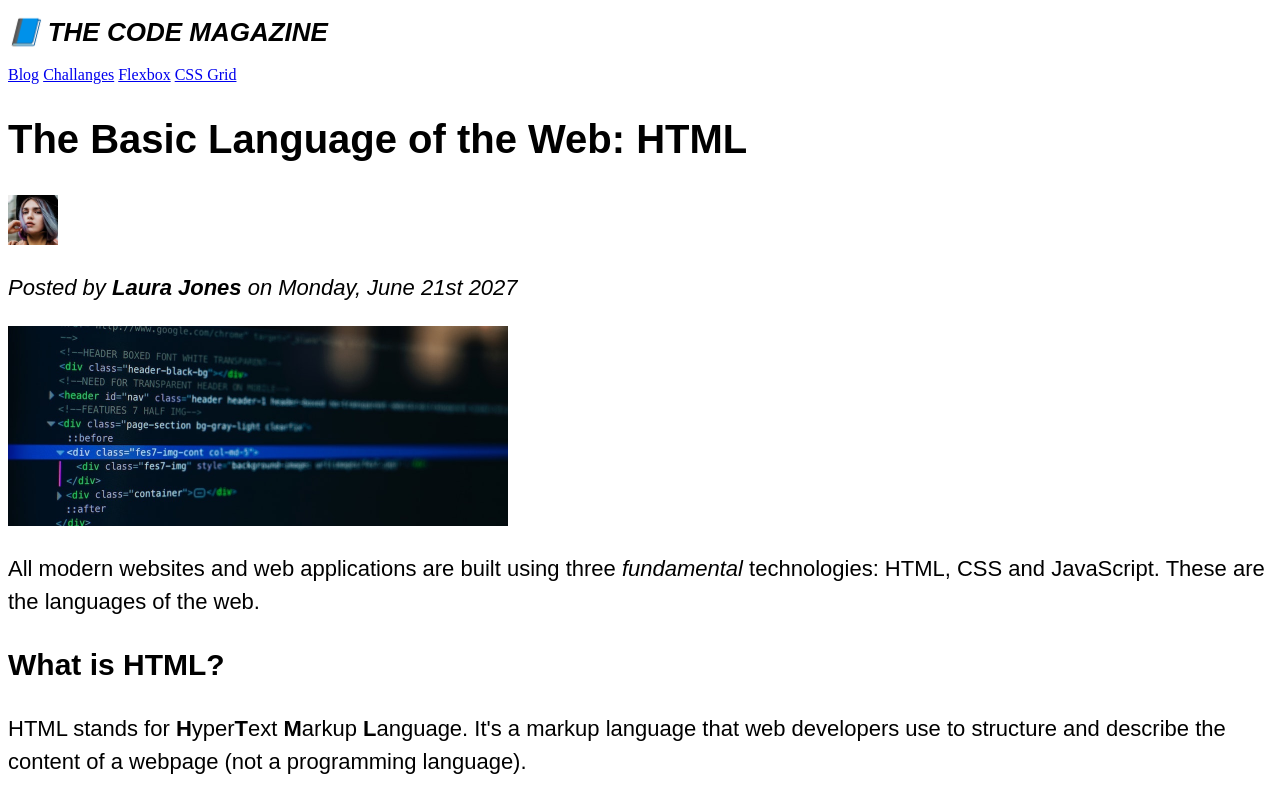
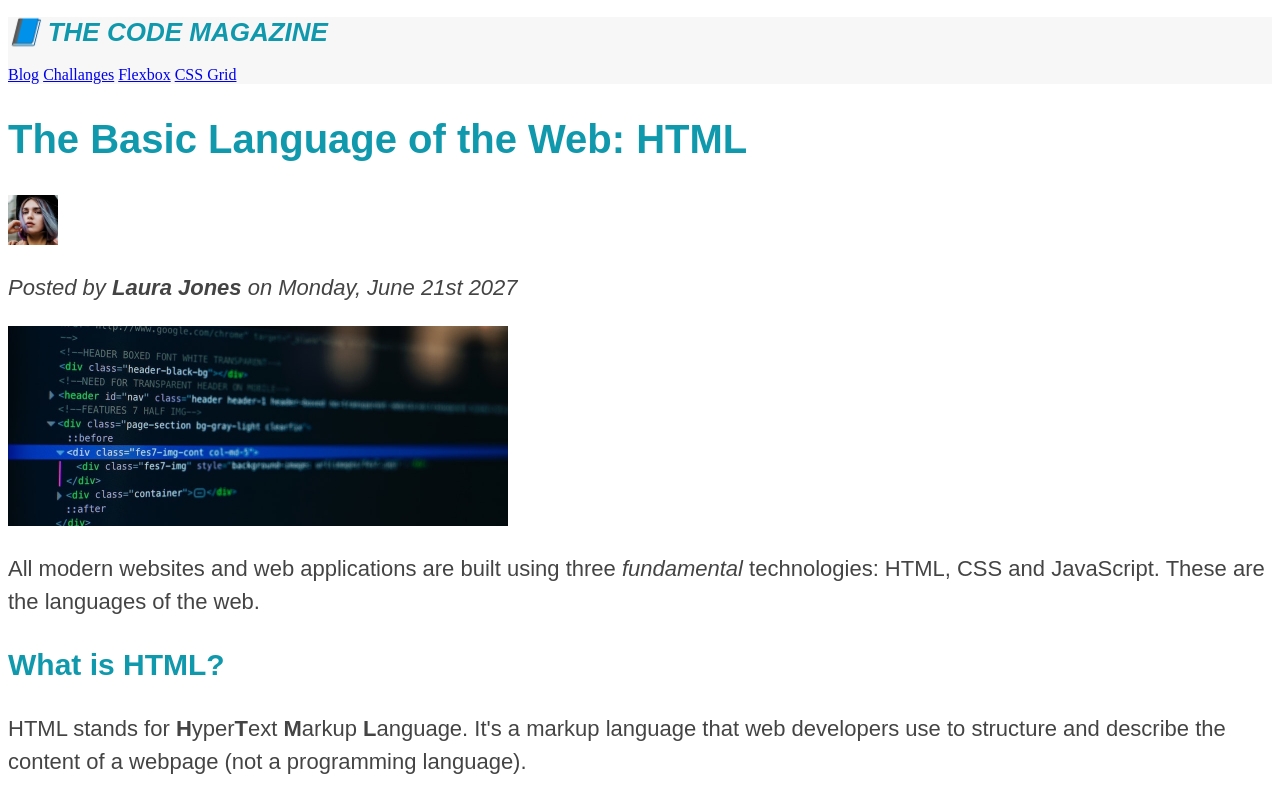
Before and after one commit to vinitadashoralk/html-fundamentals, a plain HTML site: page index.html in a window 1280 px wide. Shown: the top 797 px of the page. Drawn offline with Linux system fonts and the light colour scheme.

Commit message:
working with colors

```diff
--- a/index.html
+++ b/index.html
@@ -7,7 +7,7 @@
   </head>
 
   <body>
-    <header>
+    <header class="main-header">
       <h1>📘 The Code Magazine</h1>
       <nav>
         <a href="blog.html">Blog</a>
--- a/style/index.css
+++ b/style/index.css
@@ -5,6 +5,12 @@ h4,
 p,
 li {
   font-family: sans-serif;
+  color: #444444;
+}
+h1,
+h2,
+h3 {
+  color: #1098ad;
 }
 h1 {
   font-size: 26px;
@@ -51,3 +57,11 @@ li {
 .related-img-class {
   list-style: none;
 }
+.main-header {
+  background-color: #f7f7f7;
+}
+aside {
+  background-color: #f7f7f7;
+  border-top: 5px solid #1098ad;
+  border-bottom: 5px solid #1098ad;
+}
```
